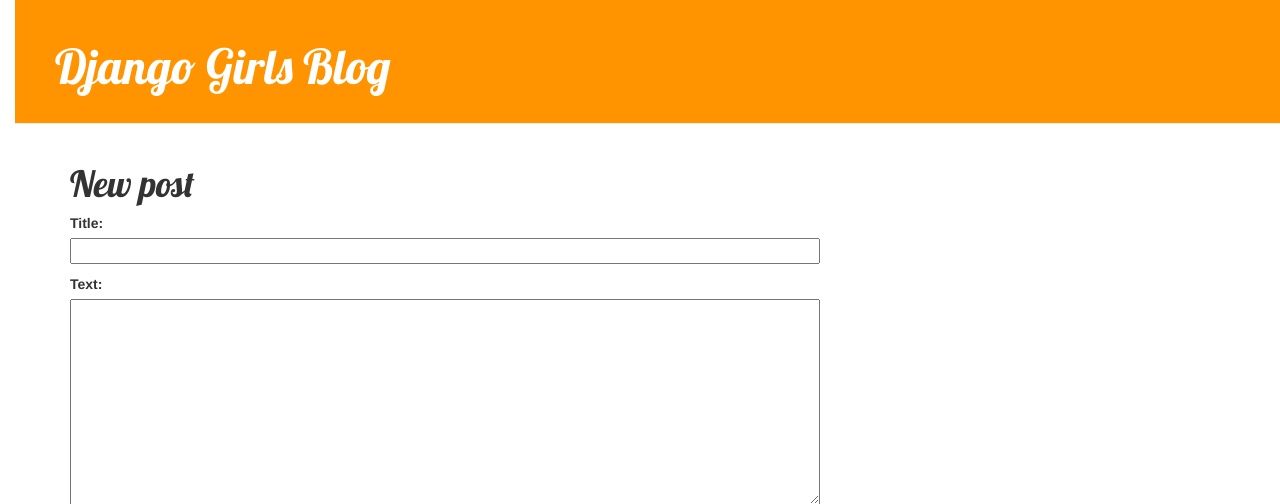
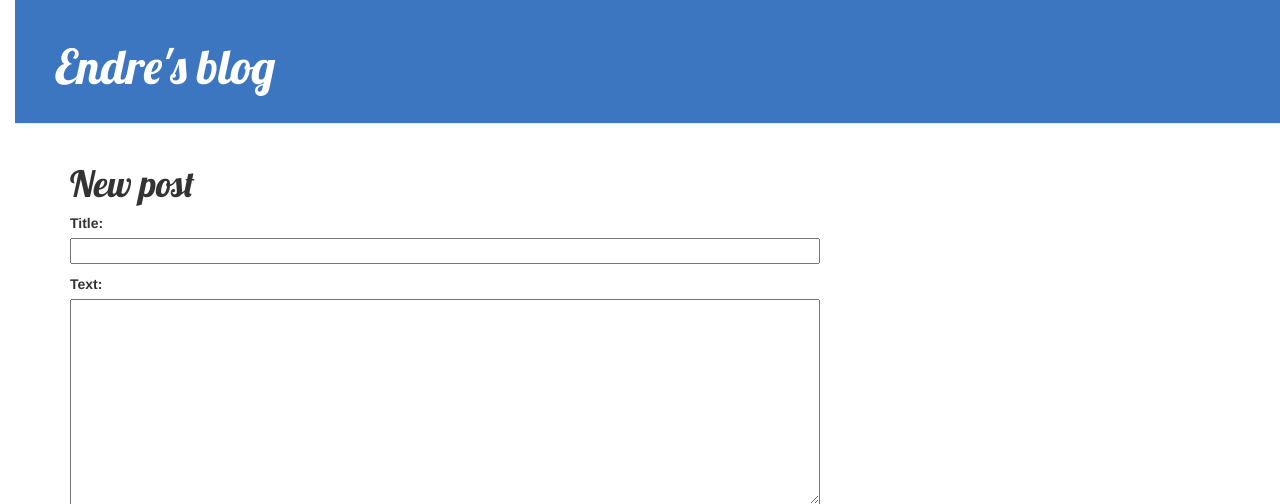
Before and after one commit to endrezr/my-first-blog, a Django app: page /post/new/ in a window 1280 px wide. Shown: the top 504 px of the page. Run offline with Django 3.2, Linux system fonts and the light colour scheme; some libraries are stand-ins or nearby versions.

Commit message:
Color and text correction.

```diff
--- a/blog/static/css/blog.css
+++ b/blog/static/css/blog.css
@@ -1,12 +1,13 @@
 h1 a {
-    color: #3c76c1;
+    color: #FCA205;
     font-family: 'Lobster';
 }
 body {
     padding-left: 15px;
 }
+/*dfsff*/
 .page-header {
-    background-color: #ff9400;
+    background-color: #3c76c1; /*#ff9400*/
     margin-top: 0;
     padding: 20px 20px 20px 40px;
 }
--- a/blog/templates/blog/base.html
+++ b/blog/templates/blog/base.html
@@ -12,7 +12,7 @@
             {% if user.is_authenticated %}
                 <a href="{% url 'post_new' %}" class="top-menu"><span class="glyphicon glyphicon-plus"></span></a>
             {% endif %}
-            <h1><a href="/">Django Girls Blog</a></h1>
+            <h1><a href="/">Endre's blog</a></h1>
         </div>
         <div class="content container">
             <div class="row">
```
